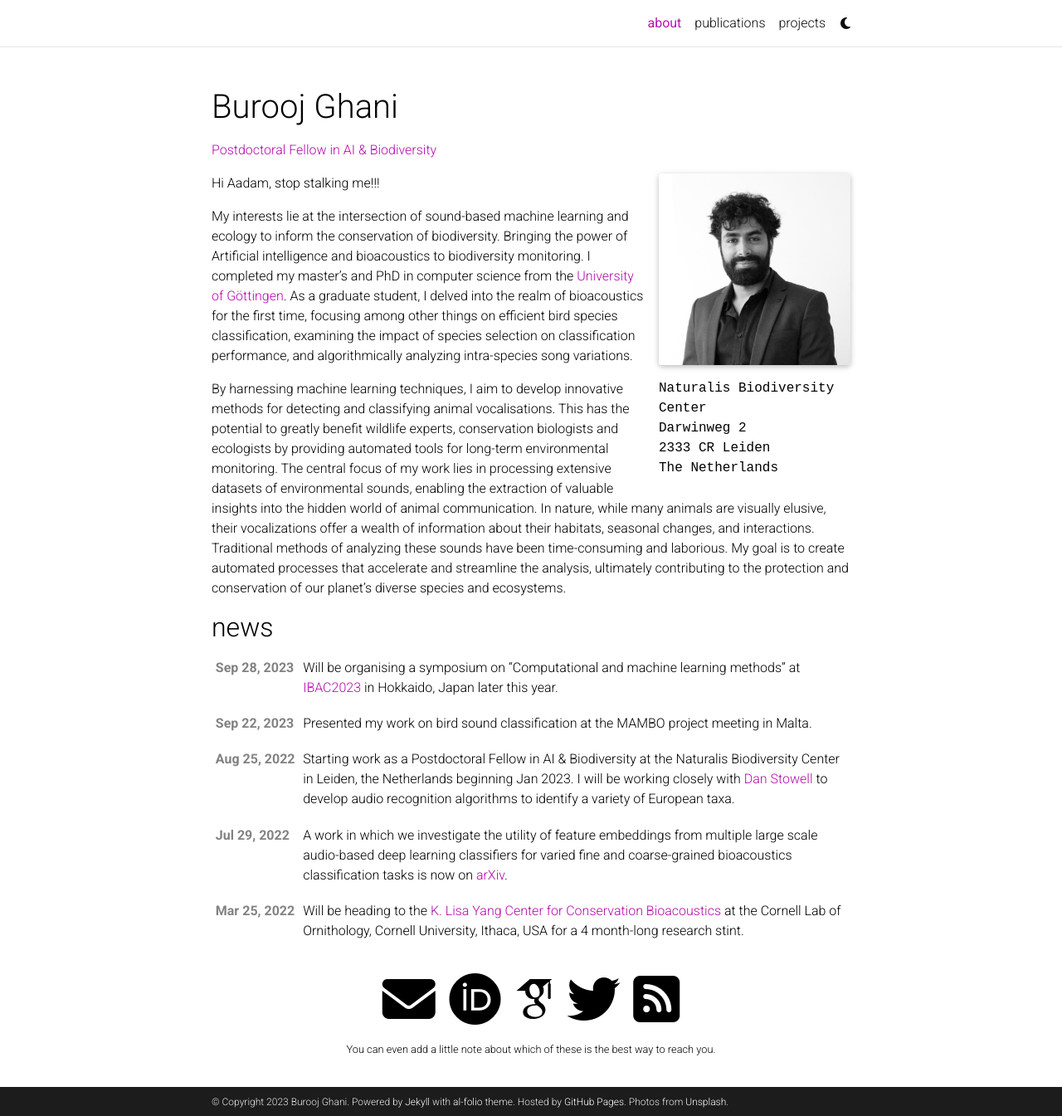
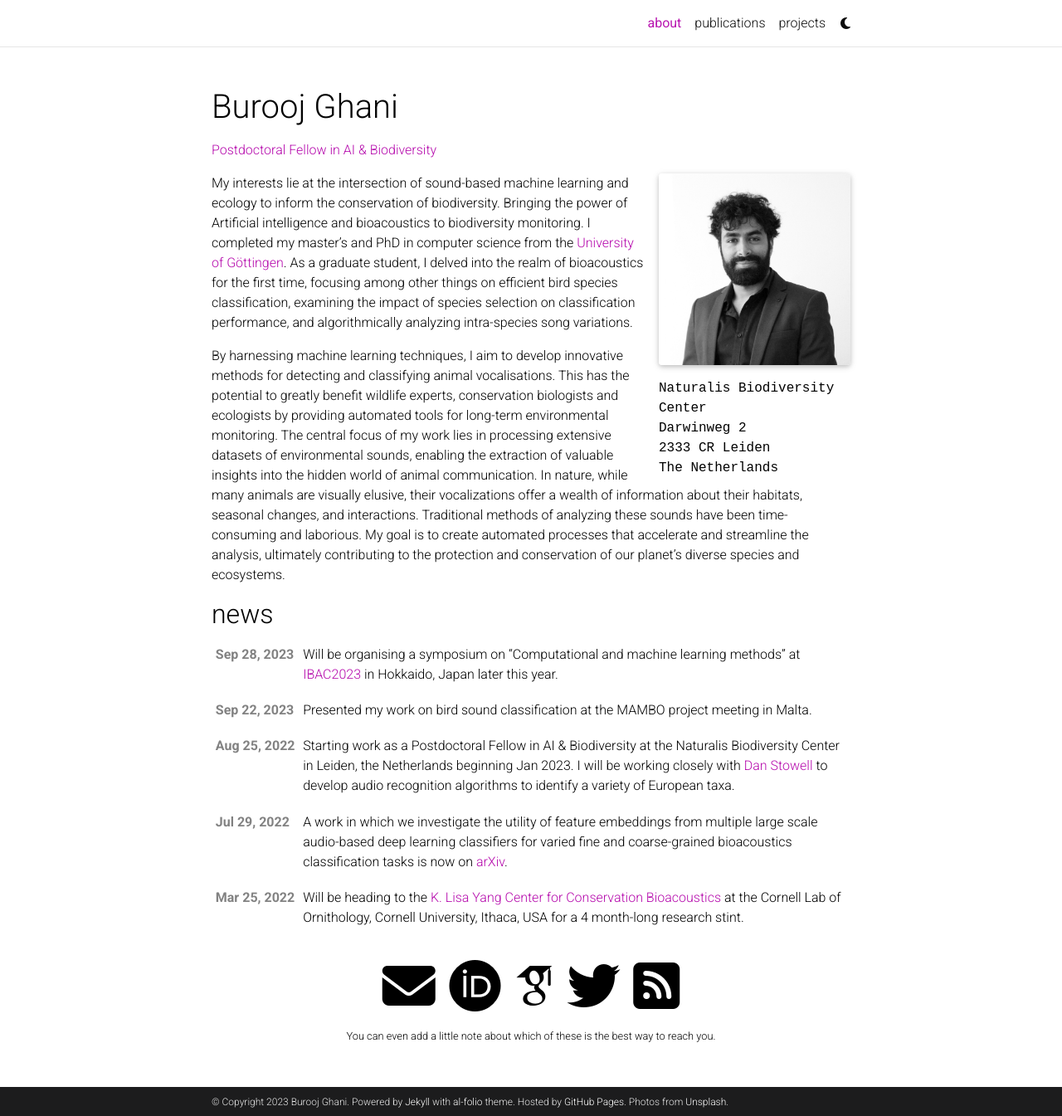
Before and after one commit to bghani/bghani.github.io, a Jekyll site: the page built from _pages/about.md, in a window 1280 px wide and 1345 px high. Shown: the whole window at 83% size. Built offline with Jekyll 4.4.1, drawn with Linux system fonts in a browser that asks for light colours; full-size pictures stand in for the smaller copies a plugin makes; some web fonts are replaced; comment, search, counter and statistics services are not loaded; a style sheet for code colours, icons or effects is not loaded.

```diff
--- a/_pages/about.md
+++ b/_pages/about.md
@@ -21,8 +21,6 @@
 social: true  # includes social icons at the bottom of the page
 ---
 
-Hi Aadam, stop stalking me!!!
-
 My interests lie at the intersection of sound-based machine learning and ecology to inform the conservation of biodiversity. Bringing the power of Artificial intelligence and bioacoustics to biodiversity monitoring. I completed my master’s and PhD in computer science from the [University of Göttingen](https://www.uni-goettingen.de/en/1.html). As a graduate student, I delved into the realm of bioacoustics for the first time, focusing among other things on efficient bird species classification, examining the impact of species selection on classification performance, and algorithmically analyzing intra-species song variations.
 
 By harnessing machine learning techniques, I aim to develop innovative methods for detecting and classifying animal vocalisations. This has the potential to greatly benefit wildlife experts, conservation biologists and ecologists by providing automated tools for long-term environmental monitoring. The central focus of my work lies in processing extensive datasets of environmental sounds, enabling the extraction of valuable insights into the hidden world of animal communication. In nature, while many animals are visually elusive, their vocalizations offer a wealth of information about their habitats, seasonal changes, and interactions. Traditional methods of analyzing these sounds have been time-consuming and laborious. My goal is to create automated processes that accelerate and streamline the analysis, ultimately contributing to the protection and conservation of our planet's diverse species and ecosystems.
```
Also changed, not shown: _pages/teaching.md (+1 -1 lines).
